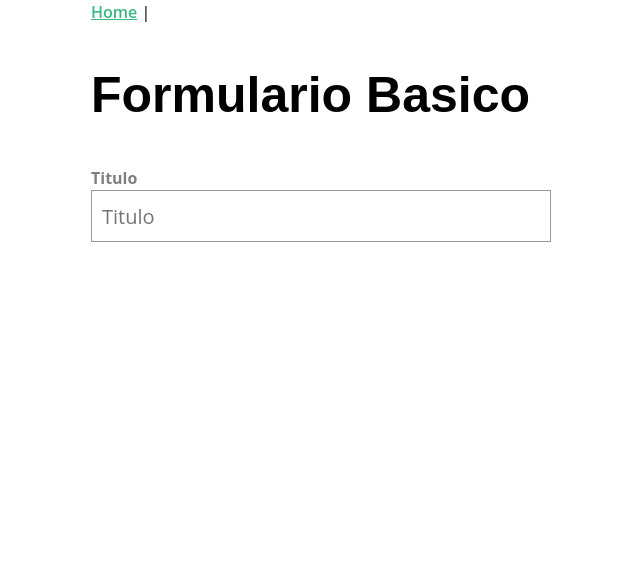
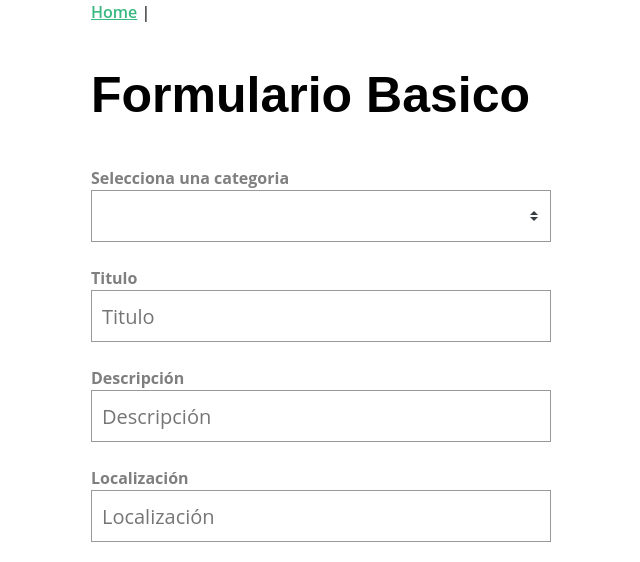
Before and after one commit to Skumm/formularios-vue3, a Vue app: page / in a window 1280 px wide. Shown: the top 562 px of the page, without its empty margins (319-959 px from the left). Built offline with nearby package versions, Linux system fonts and the light colour scheme.

Commit message:
* Creamos: el componente de select basico

```diff
--- /dev/null
+++ b/src/components/BaseSelect.vue
@@ -0,0 +1,43 @@
+<template>
+  <label v-if="label">{{ label }}</label>
+  <select
+    :value="modelValue"
+    class="field"
+    v-bind="{
+      ...$attrs,
+      onChange: ($event) => {
+        $emit('update:modelValue', $event.target.value);
+      },
+    }"
+  >
+    <option
+      v-for="option in options"
+      :value="option"
+      :key="option"
+      :selected="option === modelValue"
+    >
+      {{ option }}
+    </option>
+  </select>
+</template>
+
+<script>
+export default {
+  props: {
+    label: {
+      type: String,
+      default: "",
+    },
+    modelValue: {
+      type: [String, Number],
+      default: "",
+    },
+    options: {
+      type: Array,
+      required: true,
+    },
+  },
+};
+</script>
+
+<style scoped></style>
--- a/src/components/BasicForm.vue
+++ b/src/components/BasicForm.vue
@@ -1,17 +1,36 @@
 <template>
   <div>
     <h1>Formulario Basico</h1>
-    <BasicInput v-model="event.title" type="text" label="Titulo" />
+    <form>
+      <BaseSelect
+        v-model="event.categories"
+        :options="categories"
+        label="Selecciona una categoria"
+      />
+      <BaseInput v-model="event.title" type="text" label="Titulo" />
+      <BaseInput v-model="event.description" type="text" label="Descripción" />
+      <BaseInput v-model="event.location" type="text" label="Localización" />
+    </form>
   </div>
 </template>
 
 <script>
-import BasicInput from "@/components/BasicInput";
+import BaseInput from "@/components/BaseInput";
+import BaseSelect from "@/components/BaseSelect";
 export default {
   name: "BasicForm",
-  components: { BasicInput },
+  components: { BaseSelect, BaseInput },
   data() {
     return {
+      categories: [
+        "sustainability",
+        "nature",
+        "animal welfare",
+        "housing",
+        "education",
+        "food",
+        "community",
+      ],
       event: {
         category: "",
         title: "",
@@ -25,7 +44,6 @@ export default {
       },
     };
   },
-  actions() {},
 };
 </script>
 
```
Also changed, not shown: src/components/BaseInput.vue (renamed from src/components/BasicInput.vue).
